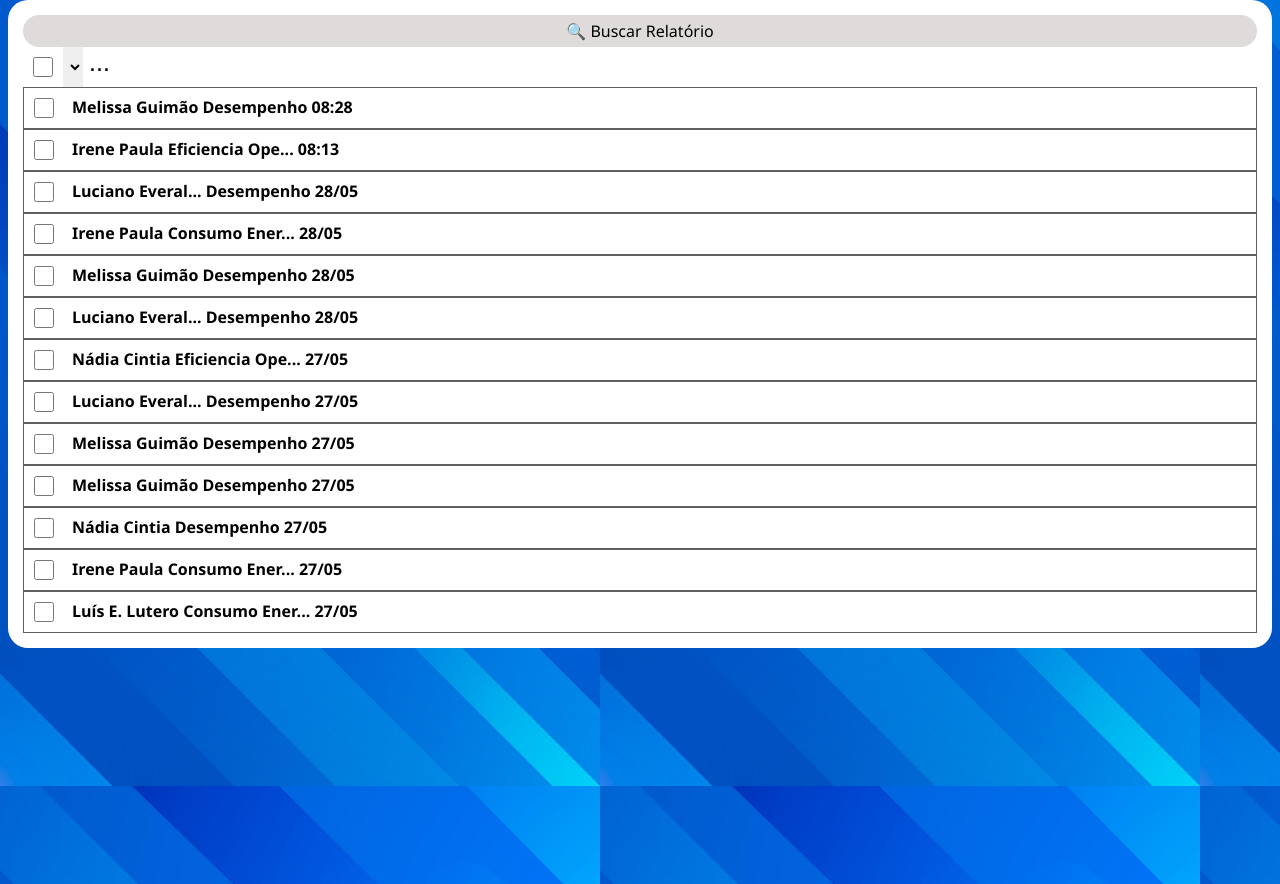
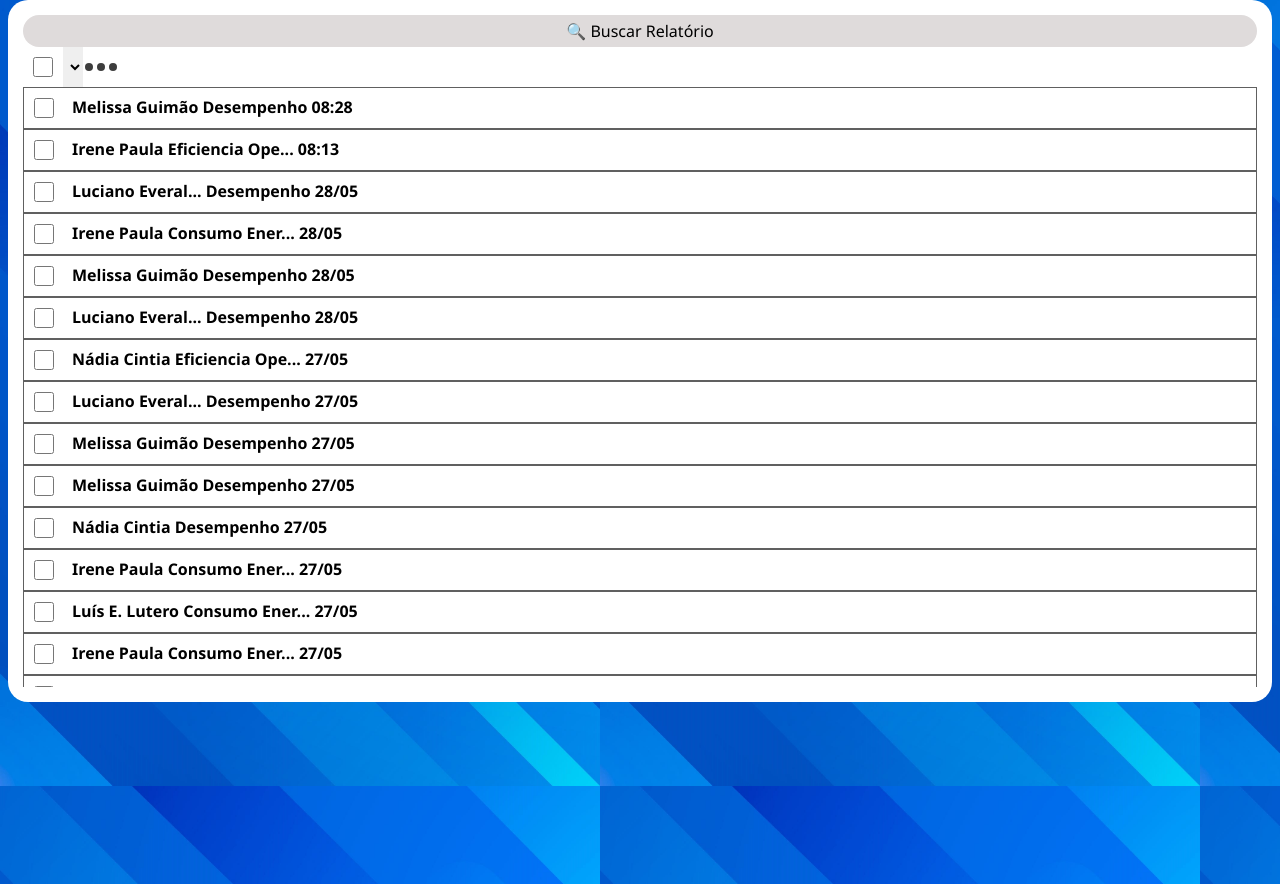
Before and after one commit to Klahold/Klahold-SA_Ferrovia, a PHP site: the page made by public/Relatórios.html in a window 1280 px wide. Shown: the part 114-998 px from the top of the page. Run offline with PHP 8.4, Linux system fonts and the light colour scheme.

Commit message:
ADD - relatorio completo

```diff
--- a/public/Relatórios.html
+++ b/public/Relatórios.html
@@ -6,6 +6,7 @@
     <meta name="viewport" content="width=device-width, initial-scale=1.0">
     <title>Relatórios</title>
 
+    <script src="../scripts/script.js"></script>
     <link rel="stylesheet" href="../style/styles.css">
     <link rel="icon" href="../assets/icons/Logo.png" type="image/png">
 </head>
@@ -29,11 +30,30 @@
                     <option value="4">Todos</option>
                 </select>
 
-                <button id="botaozinho" class="pontos" onclick="teste()">...</button>
+
+                <div class="container">
+                    <div class="groupMenu" onclick="fun()">
+                        <div class="dot"></div>
+                        <div class="dot"></div>
+                        <div class="dot"></div>
+                    </div>
+
+                    <div class="frame1" id="frame1">
+                        <div class="info"><span>Marcar com lida</span></div>
+                        <div class="info"><span>Marcar como importante</span></div>
+                        <div class="info"><span>Marcar com estrela</span></div>
+                        <div class="info"><span>Filtrar mensagens assim</span></div>
+                        <div class="info"><span>Ignorar</span></div>
+                        <div class="info"><span>Encaminhar como anexo</span></div>
+                    </div>
+
+                </div>
+
 
             </div>
 
             <div>
+                <div class="arrastar2">
                 <div class="caixa">
                     <input class="checkboxRelatorio" type="checkbox">
                     <h3 class="text">Melissa Guimão Desempenho 08:28</h3>
@@ -86,6 +106,31 @@
                     <input class="checkboxRelatorio" type="checkbox">
                     <h3 class="text">Luís E. Lutero Consumo Ener... 27/05</h3>
                 </div>
+                <div class="caixa">
+                    <input class="checkboxRelatorio" type="checkbox">
+                    <h3 class="text">Irene Paula Consumo Ener... 27/05</h3>
+                </div>
+                <div class="caixa">
+                    <input class="checkboxRelatorio" type="checkbox">
+                    <h3 class="text">Luís E. Lutero Consumo Ener... 27/05</h3>
+                </div>
+                <div class="caixa">
+                    <input class="checkboxRelatorio" type="checkbox">
+                    <h3 class="text">Irene Paula Consumo Ener... 27/05</h3>
+                </div>
+                <div class="caixa">
+                    <input class="checkboxRelatorio" type="checkbox">
+                    <h3 class="text">Luís E. Lutero Consumo Ener... 27/05</h3>
+                </div>
+                <div class="caixa">
+                    <input class="checkboxRelatorio" type="checkbox">
+                    <h3 class="text">Irene Paula Consumo Ener... 27/05</h3>
+                </div>
+                <div class="caixa">
+                    <input class="checkboxRelatorio" type="checkbox">
+                    <h3 class="text">Luís E. Lutero Consumo Ener... 27/05</h3>
+                </div>
+            </div>
             </div>
 
 
--- a/scripts/script.js
+++ b/scripts/script.js
@@ -1,5 +1,17 @@
-function teste() {
-    console.log(aaaaaaaa);
+
+let i = false
+
+function fun(){
+
+
+    if(i == false){
+
+    document.getElementById("frame1").style.visibility="visible";
+    document.getElementById("frame1").classList.add("style");
+        i=true
+    }else{
+        document.getElementById("frame1").style.visibility="hidden";
+        document.getElementById("frame1").classList.add("style");
+        i=false
+    }
 }
-
-teste()
--- a/style/styles.css
+++ b/style/styles.css
@@ -348,6 +348,55 @@ body {
     background-color: white;
   }
 
+  .container{
+    display: grid;
+    place-items: center;
+  }
+  .dot{
+    width: 8px;
+    height: 8px;
+    border-radius: 50%;
+    background-color: #3d3d3d;
+    margin-top: 4px;
+    margin: 2px;
+  }
+
+  .groupMenu{
+    cursor: pointer;
+    display: flex;
+  }
+
+  .style{
+    width: 200px;
+    height: 300px;
+    background-color: #cccccc;
+    margin-top: 340px;
+    margin-left: 185px;
+    border-radius: 10px;
+    position: absolute;
+  }
+
+  .frame1{
+    visibility: hidden;
+    position: absolute;
+  }
+
+  .frame1 .info{
+    font-size: 16px;
+    color: black;
+    padding: 13px;
+    cursor: pointer;
+  }
+
+  .frame1 .info:hover{
+    background-color: #999999;
+  }
+
+  .arrastar2 {
+    overflow: scroll;
+    height: 600px;
+    scrollbar-width: none;
+}
 /*------------------------------------------------------------------*/
 /*Rotas*/
 .mapa {
```
